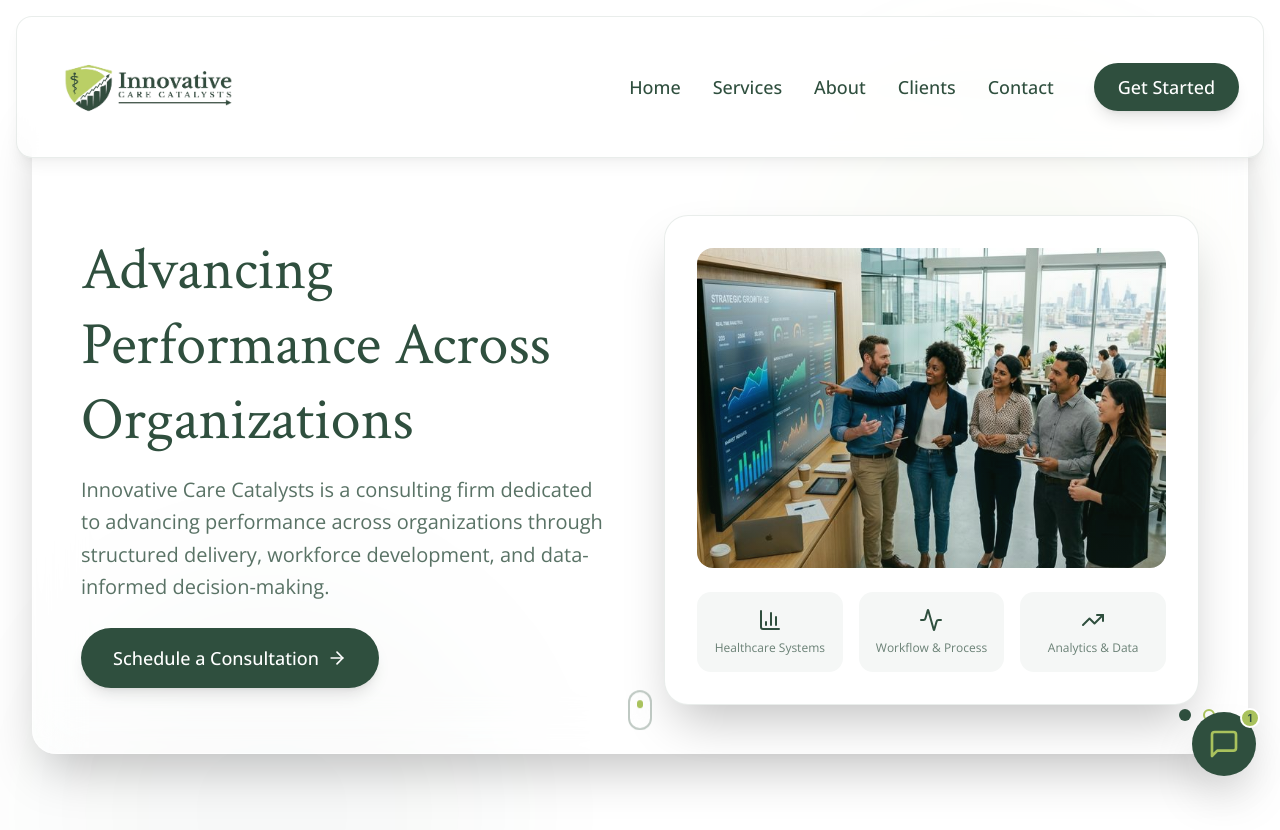
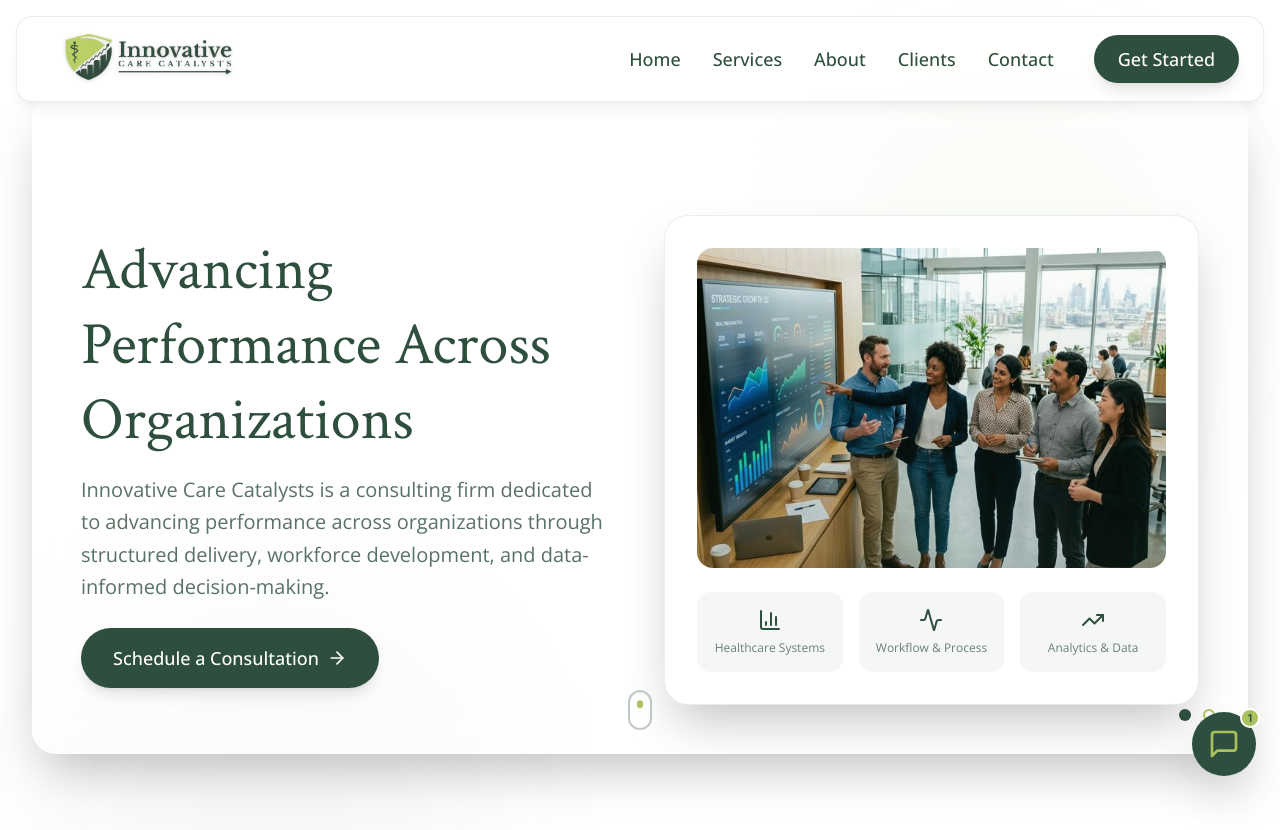
Before and after one commit to hamnuscode/Innovative-Care-Catalysts, a React (Vite) app: page / in a window 1280 px wide. Shown: the top 830 px of the page. Built offline with nearby package versions, Linux system fonts and the light colour scheme.

Commit message:
Fix navbar height and collapsed width for Clients icon

```diff
--- a/src/app/components/Navbar.tsx
+++ b/src/app/components/Navbar.tsx
@@ -55,7 +55,7 @@ export function Navbar() {
   return (
     <>
       <nav
-        className={`fixed top-4 left-1/2 -translate-x-1/2 z-50 px-4 transition-all duration-500 ${isScrolled ? "w-full max-w-sm" : "w-full max-w-7xl"
+        className={`fixed top-4 left-1/2 -translate-x-1/2 z-50 px-4 transition-all duration-500 ${isScrolled ? "w-full max-w-lg" : "w-full max-w-7xl"
           }`}
       >
         <motion.div
@@ -78,25 +78,25 @@ export function Navbar() {
           transition={{ duration: 0.5, ease: "easeInOut" }}
           className="border border-[#2F4F3E]/10 relative"
         >
-          <div className="flex items-center justify-between">
+          <div className="flex items-center justify-between relative min-h-[64px]">
             {!isScrolled && (
               <motion.div
                 initial={{ opacity: 1 }}
                 exit={{ opacity: 0 }}
                 transition={{ duration: 0.3 }}
-                className="flex items-center flex-shrink-0"
+                className="absolute left-0 top-1/2 -translate-y-1/2 z-10"
               >
                 <button onClick={() => handleLinkClick("/")}>
                   <img
                     src={image_d80d5c2312b94c5160074dc8a2f4bfc23b1be6b4}
                     alt="Innovative Care Catalysts"
-                    className="h-[120px]"
+                    className="h-[120px] w-auto drop-shadow-sm"
                   />
                 </button>
               </motion.div>
             )}
 
-            <div className={`hidden md:flex items-center ${isScrolled ? "mx-auto" : "gap-8"}`}>
+            <div className={`hidden md:flex items-center ${isScrolled ? "mx-auto" : "gap-8 ml-auto"}`}>
               {isScrolled ? (
                 <div className="flex items-center gap-3">
                   {navLinks.map((link, index) => (
@@ -161,7 +161,7 @@ export function Navbar() {
             </div>
 
             <button
-              className="md:hidden text-[#2F4F3E] p-2"
+              className="md:hidden text-[#2F4F3E] ml-auto p-2"
               onClick={() => setIsMobileMenuOpen(!isMobileMenuOpen)}
             >
               {isMobileMenuOpen ? <X className="w-6 h-6" /> : <Menu className="w-6 h-6" />}
```
